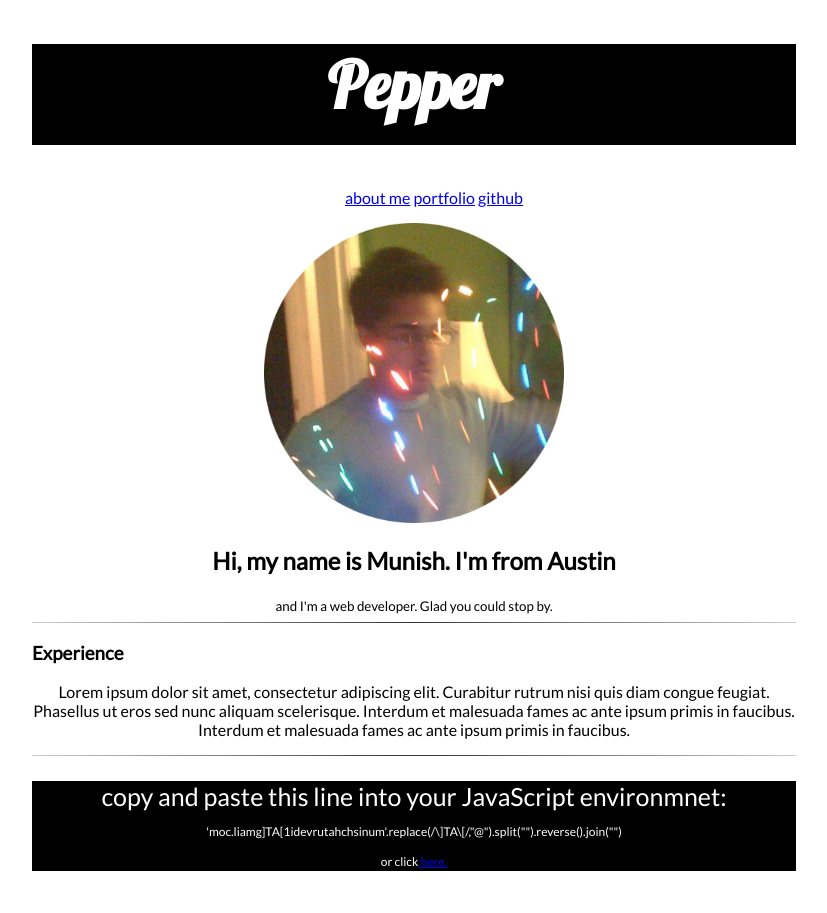
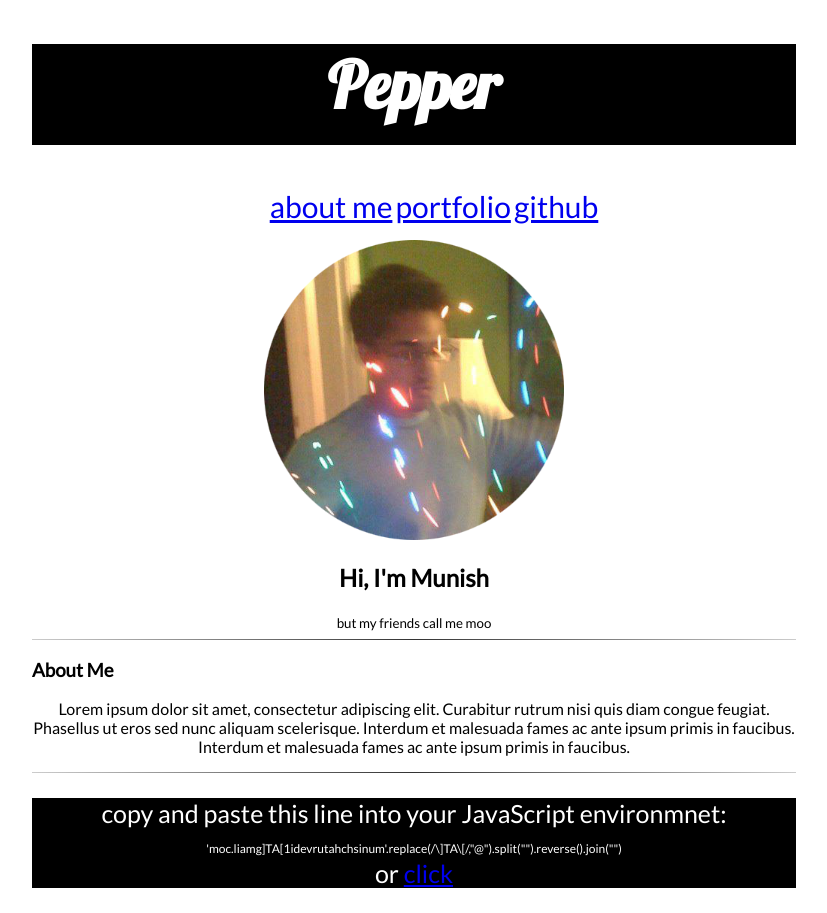
Before and after one commit to Mooku1/pepper, a plain HTML site: page index.html in a window 1280 px wide. Shown: the whole page, without its empty margins (226-1053 px from the left). Drawn offline with Linux system fonts and the light colour scheme.

Commit message:
basic portfolio

```diff
--- a/css/style.css
+++ b/css/style.css
@@ -21,6 +21,7 @@ ul {
     display: inline;
     font-family: Lato;
     margin-top: 0px;
+    font-size: 30px;
 }
 
 body {
--- a/index.html
+++ b/index.html
@@ -13,31 +13,30 @@
     <ul>
       <li class="top-nav"><a href="index.html">about me</a></li>
       <li class="top-nav"><a href="portfolio.html">portfolio</a></li>
-      <li class="top-nav"><a href="https://github.com/Mooku1" "target=_blank">github</a></li>
+      <li class="top-nav"><a href="https://github.com/Mooku1">github</a></li>
     </ul>
     </header>
 
     <div id="me-picture"><img src="images/lights.png" alt="images/lights.png" width="300" height="300"></div>
     <div id="about-me">
-      <h2>Hi, my name is Munish. I'm from Austin</h2>
-      <small>and I'm a web developer. Glad you could stop by.</small>
+      <h2>Hi, I'm Munish</h2>
+      <small>but my friends call me moo</small>
       <hr class="style-one"></hr>
-      <h3>Experience</h3>
+      <h3>About Me</h3>
         <p>Lorem ipsum dolor sit amet, consectetur adipiscing elit. Curabitur rutrum nisi quis
         diam congue feugiat. Phasellus ut eros sed nunc aliquam scelerisque. Interdum et malesuada
         fames ac ante ipsum primis in faucibus. Interdum et malesuada fames ac ante ipsum primis
         in faucibus.</p>
         <hr class="style-one"></hr>
-    <div class="contact">
+      <div class="contact">
         <p>copy and paste this line into your
         JavaScript environmnet: <br><span id="JS-email">
         'moc.liamg]TA[1idevrutahchsinum'.replace(/\]TA\[/,"@").split("").reverse().join("")</span>
-        <br><span id="JS-email">or click<a href ="mailto:munishchaturvedi1@gmail.com"> here.<a>
+        <br>or <a href ="mailto:munishchaturvedi1@gmail.com"> click<a>
         </p>
       </p>
+      </div>
     </div>
-    </div>
-
   </body>
 
 </html>
```
